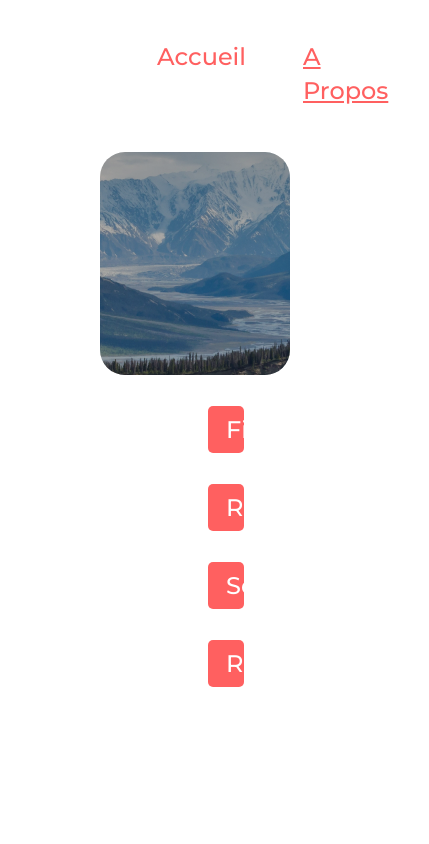
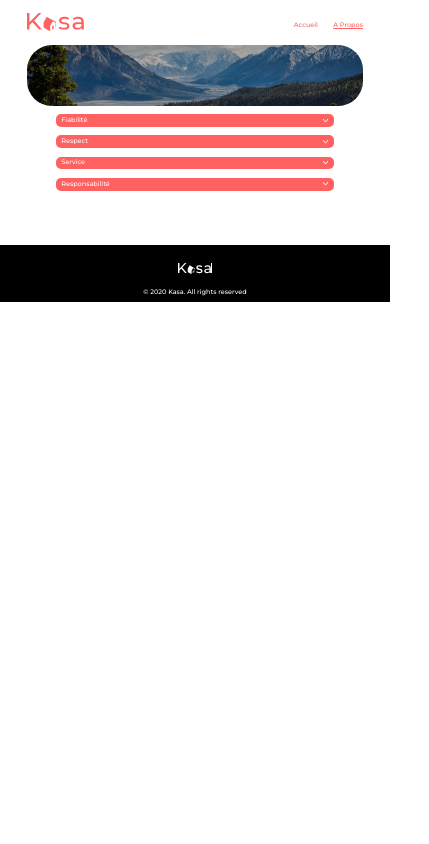
Before and after one commit to mathurinchung/kasa, a React (Create React App) app: page /about in a window 390 px wide. Shown: the top 844 px of the page, 429 px wide, since content can reach past the window. Built offline with nearby package versions, Linux system fonts and the light colour scheme.

Commit message:
Update responsive px to vw (1440px)

```diff
--- a/src/css/About.css
+++ b/src/css/About.css
@@ -1,42 +1,42 @@
 #About .banner {
-  margin-top: 44px;
   background: url("../assets/images/background_about.jpg") center no-repeat;
+  background-size: 100% auto;
   mix-blend-mode: darken;
 }
 
 #About .Collapse {
-  margin-top: 31px;
-  padding: 0 108px;
+  margin-top: 2.15vw;
+  padding: 0 7.5vw;
 }
 
 #About .Collapse:last-child {
-  margin-bottom: 201px;
+  margin-bottom: 13.96vw;
 }
 
 #About .Collapse .title {
   border-radius: 5px;
-  padding: 6.5px 18px;
+  padding: .46vw 1.25vw;
 }
 
 #About .Collapse .title h2 {
-  font-size: 24px;
+  font-size: 1.67vw;
 }
 
 #About .icon-arrow-collapse {
-  width: 23.86px;
-  height: 14.06px;
-  mask-size: 23.86px;
-  -webkit-mask-size: 23.86px;
+  width: 1.66vw;
+  height: .98vw;
+  mask-size: 1.66vw;
+  -webkit-mask-size: 1.66vw;
 }
 
 #About .Collapse .content {
   border-radius: 5px;
-  padding: 27px 27px 19px 18px;
+  padding: 1.88vw 1.88vw 1.32vw 1.25vw;
 }
 
 #About .Collapse .content p {
-  width: 978px;
-  font-size: 24px;
+  width: 67.92vw;
+  font-size: 1.67vw;
   font-weight: 400;
 }
 
--- a/src/css/Accommodation.css
+++ b/src/css/Accommodation.css
@@ -1,15 +1,15 @@
 #Accommodation {
   display: grid;
-  grid-template-columns: repeat(2, 582px);
+  grid-template-columns: repeat(2, 40.42vw);
   grid-template-rows: repeat(3, auto);
-  column-gap: 76px;
+  column-gap: 5.28vw;
+  margin-top: 1.39vw;
 }
 
 #Accommodation .Slideshow {
   grid-row: 1 / 2;
   grid-column: 1 / 3;
-  margin-top: 20px;
-  height: 415px;
+  height: 28.82vw;
 }
 
 #Accommodation .Slideshow img {
@@ -24,19 +24,19 @@
   grid-row: 2 / 3;
   grid-column: 1 / 3;
   justify-content: space-between;
-  margin-top: 30px;
+  margin-top: 2.08vw;
   width: 100%
 }
 
 #Accommodation .information .title {
   grid-column: 1 / 2;
-  font-size: 36px;
+  font-size: 2.5vw;
   font-weight: 500;
 }
 
 #Accommodation .information .location {
   grid-column: 1 / 2;
-  font-size: 18px;
+  font-size: 1.25vw;
 }
 
 #Accommodation .information .tags {
@@ -44,15 +44,15 @@
   align-items: center;
   flex-wrap: wrap;
   grid-column: 1 / 2;
-  margin-top: 20px;
-  font-size: 14px;
+  margin-top: 1.39vw;
+  font-size: .97vw;
 }
 
 #Accommodation .information .tag {
-  margin-right: 10px;
-  margin-bottom: 10px;
+  margin-right: .69vw;
+  margin-bottom: .69vw;
   border-radius: 10px;
-  padding: 3px 30px;
+  padding: .21vw 2.08vw;
   background-color: #ff6060;
   color: #fff;
 }
@@ -66,16 +66,16 @@
 }
 
 #Accommodation .information .hostname {
-  margin-right: 10px;
-  font-size: 18px;
+  margin-right: .69vw;
+  font-size: 1.25vw;
   font-weight: 500;
   text-align: right;
 }
 
 #Accommodation .information .host .profile {
   border-radius: 50%;
-  width: 64px;
-  height: 64px;
+  width: 4.44vw;
+  height: 4.44vw;
   background-color: #c4c4c4;
 }
 
@@ -88,44 +88,51 @@
 #Accommodation .information .rating {
   grid-column: 2 / 3;
   grid-row: 3 / 4;
-  margin-top: 20px;
+  margin-top: 1.39vw;
 }
 
 #Accommodation .information .rating i {
-  margin-left: 10px;
+  margin-left: .69vw;
+}
+
+#Accommodation .icon-star {
+  width: 2.08vw;
+  height: 2.08vw;
+  mask-size: 2.08vw;
+  -webkit-mask-size: 2.08vw;
 }
 
 #Accommodation .Collapse {
   display: grid;
   grid-template-rows: auto 1fr;
   grid-row: 3 / 4;
-  margin-top: 14px;
-  margin-bottom: 50px;
+  margin-top: .97vw;
+  margin-bottom: 3.47vw;
 }
 
 #Accommodation .Collapse .title {
   border-radius: 10px;
-  padding: 13px 20px
+  padding: .9vw 1.39vw;
 }
 
 #Accommodation .Collapse .title h2 {
-  font-size: 18px;
+  font-size: 1.25vw;
 }
 
 #Accommodation .icon-arrow-collapse {
-  width: 26.4px;
-  height: 15.56px;
-  mask-size: 26.4px;
-  -webkit-mask-size: 26.4px;
+  width: 1.83vw;
+  height: 1.08vw;
+  mask-size: 1.83vw;
+  -webkit-mask-size: 1.83vw;
 }
 
 #Accommodation .Collapse .content {
   border-radius: 10px;
-  padding: 40px 12px 27px 20px;
+  padding: 2.78vw .83vw 1.88vw 1.39vw;
+  font-size: 1.25vw;
 }
 
 #Accommodation .Collapse .content ul {
-  font-size: 18px;
   list-style: none;
 }
 
--- a/src/css/App.css
+++ b/src/css/App.css
@@ -15,7 +15,7 @@ body {
 }
 
 #Header, #Main {
-  margin: 0 100px;
+  margin: 0 6.94vw;
 }
 
 img {
--- a/src/css/Banner.css
+++ b/src/css/Banner.css
@@ -1,7 +1,7 @@
 .banner {
+  margin-top: 3.06vw;
   border-radius: 25px;
-  height: 223px;
-  /* background-size: cover; */
+  height: 15.49vw;
 }
 
 .banner .layer {
--- a/src/css/Card.css
+++ b/src/css/Card.css
@@ -1,8 +1,8 @@
 .Card {
   position: relative;
   border-radius: 10px;
-  width: 340px;
-  height: 340px;
+  width: 23.61vw;
+  height: 23.61vw;
   background-color: #ff6060;
 }
 
@@ -35,11 +35,11 @@
 }
 
 .Card p {
-  margin: 20px;
-  height: 52px;
+  margin: 1.39vw;
+  height: 3.61vw;
   width: 100%;
   color: #fff;
-  font-size: 18px;
+  font-size: 1.25vw;
 }
 
 @media screen and (max-width: 376px) {
--- a/src/css/Collapse.css
+++ b/src/css/Collapse.css
@@ -24,9 +24,8 @@
 
 .Collapse .content {
   position: relative;
-  top: -10px;
+  top: -.69vw;
   background-color: #f7f7f7;
-  /* transition: .5s; */
 }
 
 
--- a/src/css/Footer.css
+++ b/src/css/Footer.css
@@ -2,7 +2,7 @@
   display: flex;
   justify-content: center;
   width: 100%;
-  height: 209px;
+  height: 14.51vw;
   background-color: #000;
 }
 
@@ -11,20 +11,20 @@
 }
 
 #Footer .icon-logo {
-  margin-top: 66px;
+  margin-top: 4.58vw;
 }
 
 #Footer p {
-  padding-top: 28.56px;
-  font-size: 24px;
+  margin-top: 1.98vw;
+  font-size: 1.67vw;
   color: #fff;
 }
 
 .icon-logo.white {
-  width: 122px;
-  height: 39.44px;
-  mask-size: 122px;
-  -webkit-mask-size: 122px;
+  width: 8.47vw;
+  height: 2.74vw;
+  mask-size: 8.47vw;
+  -webkit-mask-size: 8.47vw;
   background-color: #fff;
 }
 
--- a/src/css/Header.css
+++ b/src/css/Header.css
@@ -2,7 +2,7 @@
   display: flex;
   justify-content: space-between;
   align-items: center;
-  padding-top: 40px;
+  padding-top: 2.78vw;
 }
 
 #Header ul {
@@ -11,12 +11,12 @@
 }
 
 #Header li {
-  padding-left: 57px;
+  padding-left: 3.96vw;
 }
 
 #Header .navlink {
   color: #ff6060;
-  font-size: 24px;
+  font-size: 1.67vw;
   text-decoration: none;
 }
 
@@ -25,10 +25,10 @@
 }
 
 .icon-logo.red {
-  width: 210.32px;
-  height: 68px;
-  mask-size: 210.32px;
-  -webkit-mask-size: 210.32px;
+  width: 14.61vw;
+  height: 4.72vw;
+  mask-size: 14.61vw;
+  -webkit-mask-size: 14.61vw;
   background-color: #ff6060;
 }
 
--- a/src/css/Home.css
+++ b/src/css/Home.css
@@ -1,6 +1,6 @@
 #Home .banner {
-  margin-top: 63px;
-  font-size: 48px;
+  margin-top: 4.38vw;
+  font-size: 3.33vw;
   background: url("../assets/images/background_home.jpg") center no-repeat;
   background-size: 100% auto;
   mix-blend-mode: darken;
@@ -19,11 +19,11 @@
 #Home .accommodations {
   display: grid;
   grid-template-columns: repeat(3, 1fr);
-  column-gap: 60px;
-  row-gap: 50px;
-  margin: 43px 0 159px;
+  column-gap: 4.17vw;
+  row-gap: 3.47vw;
+  margin: 2.99vw 0 11.04vw;
   border-radius: 25px;
-  padding: 56px 50px;
+  padding: 3.89vw 3.47vw;
   background-color: #f6f6f6;
 }
 
--- a/src/css/Icons.css
+++ b/src/css/Icons.css
@@ -33,12 +33,8 @@ i {
 }
 
 .icon-star {
-  width: 30px;
-  height: 30px;
   mask:url("../assets/svg/star.svg");
   -webkit-mask:url("../assets/svg/star.svg");
-  mask-size: 30px;
-  -webkit-mask-size: 30px;
 }
 
 .icon-star.grey {
--- a/src/css/NotFound.css
+++ b/src/css/NotFound.css
@@ -1,24 +1,24 @@
 #NotFound {
-  padding-top: 169px;
+  padding-top: 11.74vw;
   text-align: center;
 }
 
 #NotFound .errorCode {
   font-weight: 700;
-  font-size: 288px;
+  font-size: 20vw;
 }
 
 #NotFound .errorMsg {
-  padding-top: 66px;
+  padding-top: 4.58vw;
   font-weight: 500;
-  font-size: 36px;
+  font-size: 2.5vw;
 }
 
 #NotFound a {
   display: inline-block;
-  padding: 182px 0 159px;
+  padding: 12.64vw 0 11.04vw;
   font-weight: 500;
-  font-size: 18px;
+  font-size: 1.25vw;
 }
 
 @media screen and (max-width: 376px) {
--- a/src/css/Slideshow.css
+++ b/src/css/Slideshow.css
@@ -23,9 +23,9 @@
 .Slideshow .slide .numberText {
   position: absolute;
   bottom: 0;
-  margin-bottom: 24.92px;
+  margin-bottom: 1.73vw;
   color: #fff;
-  font-size: 18px;
+  font-size: 1.25vw;
 }
 
 .Slideshow .arrow {
@@ -35,19 +35,19 @@
 }
 
 .Slideshow .arrow i {
-  width: 46.66px;
-  height: 79.2px;
-  mask-size: 46.66px;
-  -webkit-mask-size: 46.66px;
+  width: 3.24vw;
+  height: 5.5vw;
+  mask-size: 3.24vw;
+  -webkit-mask-size: 3.24vw;
   background-color: #fff;
 }
 
 .Slideshow .previous {
-  margin-left: 23.36px;
+  margin-left: 1.62vw;
 }
 
 .Slideshow .next {
-  margin-right: 23.36px;
+  margin-right: 1.62vw;
 }
 
 @media screen and (max-width: 376px) {
```
